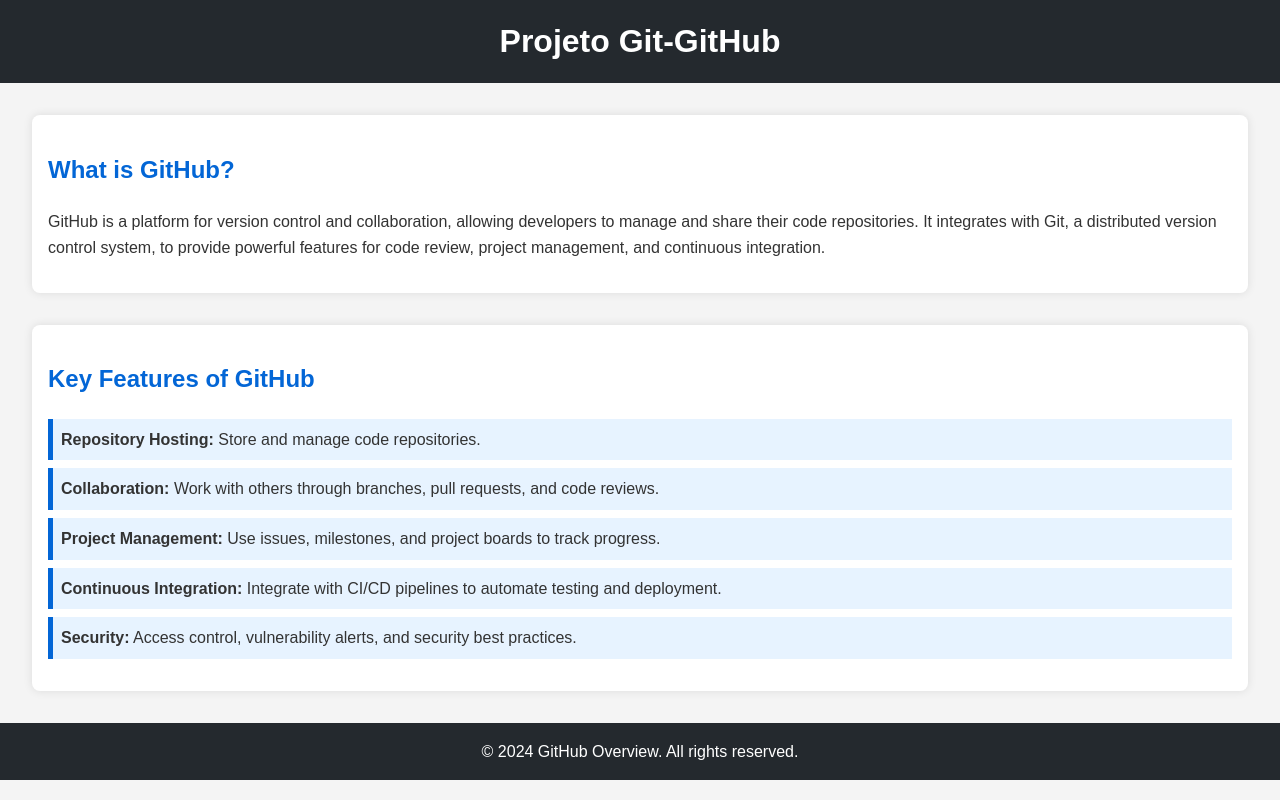
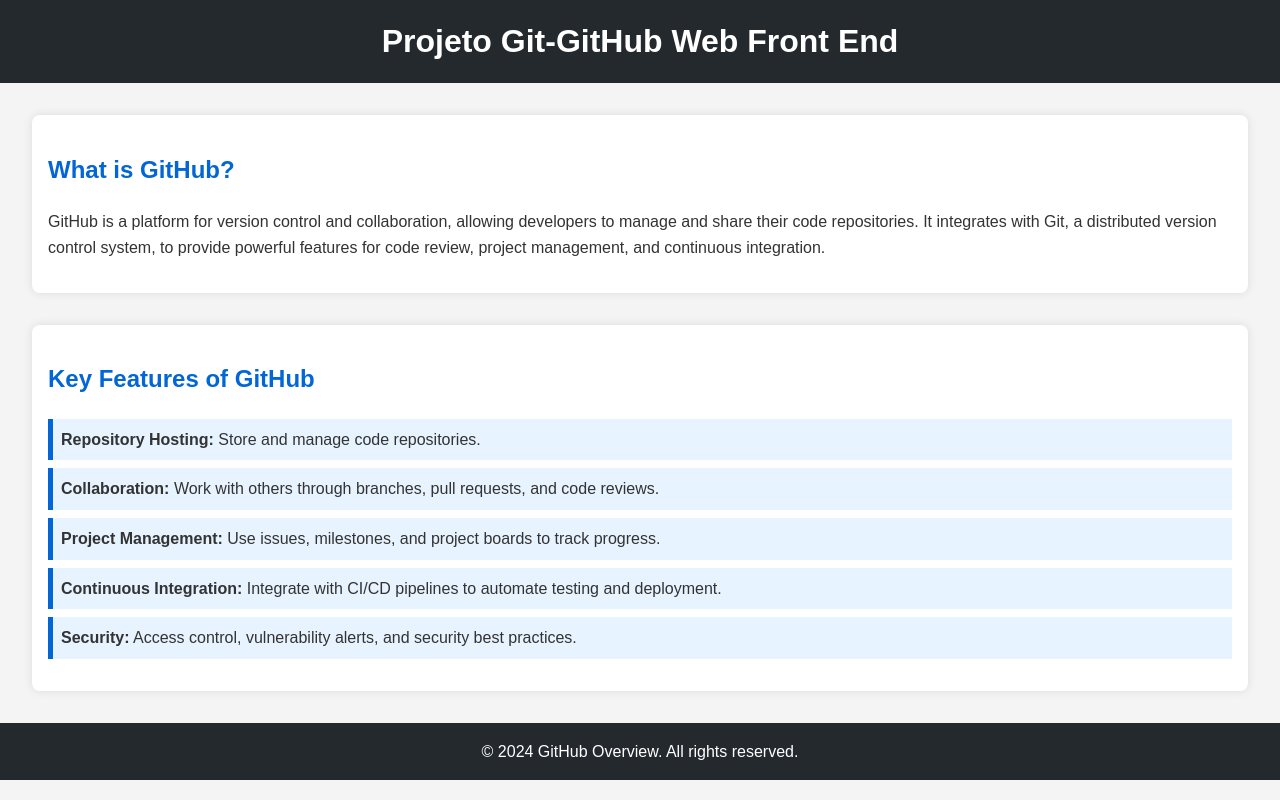
Before and after one commit to isadoradelboni/Git-GitHub, a plain HTML site: page Arquivo1/index.html in a window 1280 px wide. Drawn offline with Linux system fonts and the light colour scheme.

Commit message:
Modifiquei o título h1

```diff
--- a/Arquivo1/index.html
+++ b/Arquivo1/index.html
@@ -8,7 +8,7 @@
 </head>
 <body>
     <header>
-        <h1>Projeto Git-GitHub</h1>
+        <h1>Projeto Git-GitHub Web Front End</h1>
     </header>
     <main>
         <section class="intro">
```
